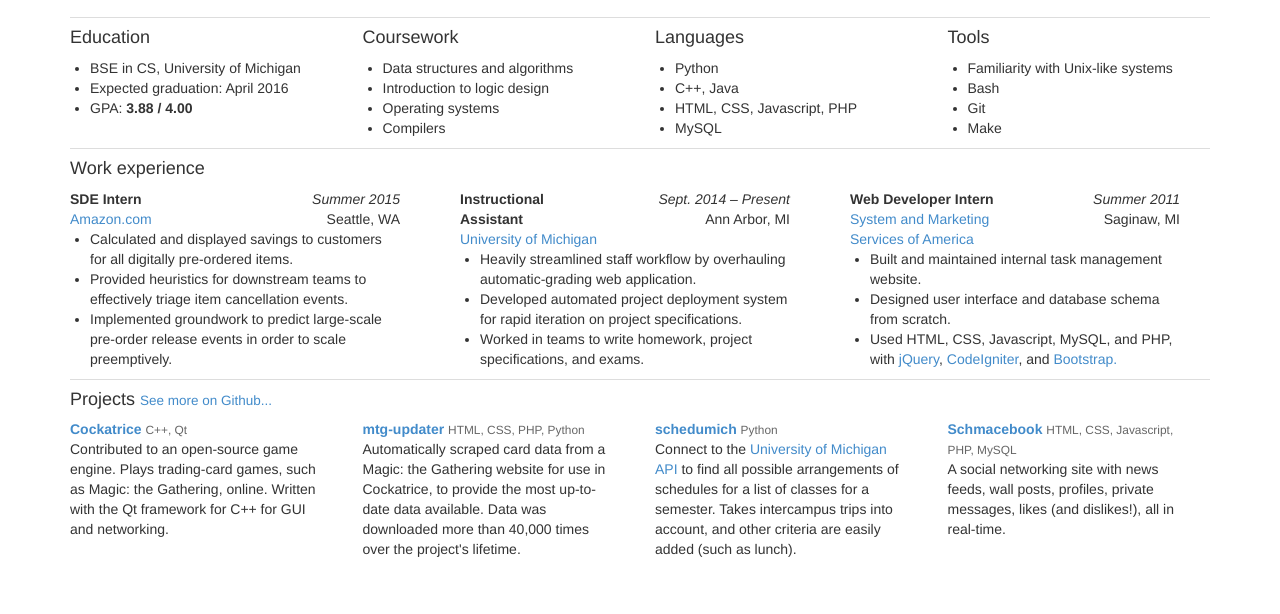
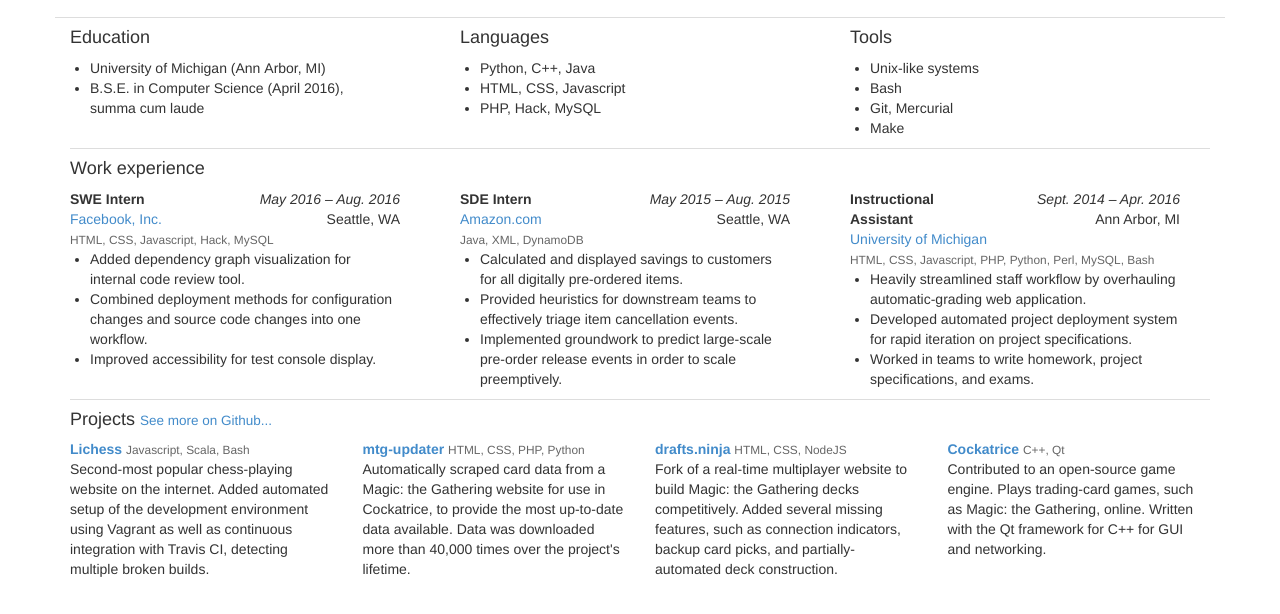
Before and after one commit to arxanas/resume, a plain HTML site: page index.html in a window 1280 px wide. Shown: the part 148-762 px from the top of the page. Drawn offline with Linux system fonts and the light colour scheme.

Commit message:
Update for August 2016
This includes the Facebook internship, as well as updates my
open-source projects.

```diff
--- a/css/resume.css
+++ b/css/resume.css
@@ -41,9 +41,18 @@
      * to override the column width when in print view, i.e. class="col-md-6
      * col-print-12."
      */
-    .col-print-6, .col-print-12 {
+    .col-print-3, .col-print-4, .col-print-5, .col-print-6, .col-print-12 {
         padding-left: 15px;
         padding-right: 15px;
+    }
+    .col-print-3 {
+        width: 25%;
+    }
+    .col-print-4 {
+        width: 33%;
+    }
+    .col-print-5 {
+      width: 41.6%;
     }
     .col-print-6 {
         width: 50%;
@@ -63,12 +72,6 @@
 
 .info-section {
     border-top: solid #DDDDDD 1px;
-}
-
-.skills-blurb {
-    position: relative;
-    top: -15px;
-    margin-bottom: -15px;
 }
 
 .job {
--- a/index.html
+++ b/index.html
@@ -65,90 +65,44 @@
   </header>
 
   <!-- Info -->
-  <div class="info-section">
-    <div class="row">
+  <div class="info-section row">
     <!-- Education -->
-      <div class="col-md-6 col-print-12 print-no-collapse">
-        <!-- Large screens -->
-        <div class="row">
-          <!-- Education -->
-          <section class="col-xs-6">
+    <div class="col-md-4 col-print-4 print-no-collapse">
       <header>
         <h4>Education</h4>
       </header>
       <ul>
-              <li>BSE in CS, University of Michigan</li>
-              <li>Expected graduation: April 2016</li>
-              <li>GPA:&nbsp;<strong>3.88&nbsp;/&nbsp;4.00</strong></li>
+        <li>University of Michigan (Ann&nbsp;Arbor,&nbsp;MI)</li>
+        <li>B.S.E. in Computer Science (April&nbsp;2016), summa&nbsp;cum&nbsp;laude</li>
       </ul>
-          </section>
-
-          <!-- Coursework -->
-          <section class="col-xs-6">
-            <header>
-              <h4>Coursework</h4>
-            </header>
-            <ul>
-              <li>Data structures and algorithms</li>
-              <li>Introduction to logic design</li>
-              <li>Operating systems</li>
-              <li>Compilers</li>
-            </ul>
-          </section>
-        </div>
     </div>
 
-      <!-- Skills -->
-      <div class="col-md-6 col-print-12">
-        <!-- Text snippet (print) -->
-        <div class="row visible-print skills-blurb">
-          <div class="col-md-12">
-            <header>
-              <h4>Skills</h4>
-            </header>
-
-            <ul>
-              <li>Familiar with full-stack web application development: HTML,
-                CSS, Javascript, jQuery, PHP, MySQL.</li>
-              <li>Strong knowledge of Python. Familiar with C++ and Java.</li>
-              <li>Comfortable working in Unix-like environments on the command
-                line.</li>
-            </ul>
-          </div>
-        </div>
-
-        <!-- List (web) -->
-        <div class="row hidden-print">
     <!-- Languages -->
-          <section class="col-xs-6">
+    <div class="col-md-4 col-print-4 print-no-collapse">
       <header>
         <h4>Languages</h4>
       </header>
 
       <ul>
-              <li>Python</li>
-              <li>C++, Java</li>
-              <li>HTML, CSS, Javascript, PHP</li>
-              <li>MySQL</li>
+        <li>Python, C++, Java</li>
+        <li>HTML, CSS, Javascript</li>
+        <li>PHP, Hack, MySQL</li>
       </ul>
-          </section>
+    </div>
 
     <!-- Tools -->
-          <section class="col-xs-6">
+    <section class="col-md-4 col-print-4 print-no-collapse">
       <header>
         <h4>Tools</h4>
       </header>
 
       <ul>
-              <li>Familiarity with Unix-like systems</li>
+        <li>Unix-like systems</li>
         <li>Bash</li>
-              <li>Git</li>
+        <li>Git, Mercurial</li>
         <li>Make</li>
       </ul>
     </section>
-        </div>
-      </div>
-    </div>
   </div>
 
   <!-- Work experience -->
@@ -157,10 +111,40 @@
       <h4>Work experience</h4>
     </header>
     <div class="row">
-      <!-- Internship -->
+      <!-- Facebook internship -->
       <div class="col-md-4">
-        <div class="job">
-          <div class="row">
+        <section class="job">
+          <header class="row">
+            <div class="col-xs-6">
+              <div class="job-description">SWE Intern</div>
+              <div class="job-employer">
+                <a href="http://www.facebook.com">Facebook, Inc.</a>
+              </div>
+            </div>
+            <div class="col-xs-6">
+              <div class="job-date hidden-print">May 2016 &ndash; Aug. 2016</div>
+              <div class="job-date visible-print">May 2016 &ndash; August 2016</div>
+              <div class="job-location">Seattle, WA</div>
+            </div>
+            <div class="col-xs-12">
+              <small class="languages">HTML, CSS, Javascript, Hack, MySQL</small>
+            </div>
+          </header>
+
+          <ul>
+            <li>Added dependency graph visualization for internal code review
+              tool.</li>
+            <li>Combined deployment methods for configuration changes and
+              source code changes into one workflow.</li>
+            <li>Improved accessibility for test console display.</li>
+          </ul>
+        </section>
+      </div>
+
+      <!-- Amazon internship -->
+      <div class="col-md-4">
+        <section class="job">
+          <header class="row">
             <div class="col-xs-6">
               <div class="job-description">SDE Intern</div>
               <div class="job-employer">
@@ -168,10 +152,14 @@
               </div>
             </div>
             <div class="col-xs-6">
-              <div class="job-date">Summer 2015</div>
+              <div class="job-date hidden-print">May 2015 &ndash; Aug. 2015</div>
+              <div class="job-date visible-print">May 2015 &ndash; August 2015</div>
               <div class="job-location">Seattle, WA</div>
             </div>
+            <div class="col-xs-12">
+              <small class="languages">Java, XML, DynamoDB</small>
             </div>
+          </header>
 
           <ul>
             <li>Calculated and displayed savings to customers for all digitally
@@ -181,13 +169,13 @@
             <li>Implemented groundwork to predict large-scale pre-order release
               events in order to scale preemptively.</li>
           </ul>
-        </div>
+        </section>
       </div>
 
       <!-- IA job -->
       <div class="col-md-4">
-        <div class="job">
-          <div class="row">
+        <section class="job">
+          <header class="row">
             <div class="col-xs-6">
               <div class="job-description">Instructional Assistant</div>
               <div class="job-employer">
@@ -195,11 +183,14 @@
               </div>
             </div>
             <div class="col-xs-6">
-              <div class="job-date hidden-print">Sept. 2014 &ndash; Present</div>
-              <div class="job-date visible-print">September 2014 &ndash; Present</div>
+              <div class="job-date hidden-print">Sept. 2014 &ndash; Apr. 2016</div>
+              <div class="job-date visible-print">September 2014 &ndash; April 2016</div>
               <div class="job-location">Ann Arbor, MI</div>
             </div>
+            <div class="col-xs-12">
+              <small class="languages">HTML, CSS, Javascript, PHP, Python, Perl, MySQL, Bash</small>
             </div>
+          </header>
 
           <ul>
             <li>Heavily streamlined staff workflow by overhauling
@@ -209,35 +200,7 @@
             <li>Worked in teams to write homework, project specifications, and
               exams.</li>
           </ul>
-        </div>
-      </div>
-
-      <!-- SAMSA internship -->
-      <div class="col-md-4">
-        <div class="job">
-          <div class="row">
-            <div class="col-xs-6">
-              <div class="job-description">Web Developer Intern</div>
-              <div class="job-employer">
-                  <a href="http://www.samsa.com/">System and Marketing Services of America</a>
-              </div>
-            </div>
-            <div class="col-xs-6">
-              <div class="job-date">Summer 2011</div>
-              <div class="job-location">Saginaw, MI</div>
-            </div>
-          </div>
-
-          <ul>
-            <li>Built and maintained internal task management website.</li>
-            <li>Designed user interface and database schema from scratch.</li>
-            <li class="hidden-print">Used HTML, CSS, Javascript, MySQL, and PHP, with
-            <a href="http://jquery.com/">jQuery</a>,
-            <a href="http://ellislab.com/codeigniter">CodeIgniter</a>, and
-            <a href="http://getbootstrap.com/">Bootstrap.</a>
-            </li>
-          </ul>
-        </div>
+        </section>
       </div>
     </div>
   </section>
@@ -257,8 +220,49 @@
     </header>
 
     <div class="row">
-      <div class="col-md-3">
-        <section class="project">
+      <section class="project col-md-3">
+        <header class="hidden-print">
+          <b><a href="http://github.com/ornicar/lila">Lichess</a></b>
+          <small class="languages">Javascript, Scala, Bash</small>
+        </header>
+        <header class="visible-print">
+          <b><a href="http://github.com/ornicar/lila">Lichess</a></b>
+          <small class="languages">HTML, CSS, Javascript, Scala, Bash</small>
+        </header>
+        <p>
+        Second-most popular chess-playing website on the internet. Added
+        automated setup of the development environment using Vagrant as well
+        as continuous integration with Travis CI, detecting multiple broken
+        builds.
+        </p>
+      </section>
+
+      <section class="project col-md-3">
+        <header>
+          <b><a href="http://github.com/arxanas/mtg-updater">mtg-updater</a></b>
+          <small class="languages">HTML, CSS, PHP, Python</small>
+        </header>
+        <p>
+        Automatically scraped card data from a Magic: the Gathering website
+        for use in Cockatrice, to provide the most up-to-date data available.
+        Data was downloaded more than 40,000 times over the project's lifetime.
+        </p>
+      </section>
+
+      <section class="project col-md-3">
+        <header>
+          <b><a href="http://github.com/arxanas/drafts.ninja">drafts.ninja</a></b>
+          <small class="languages">HTML, CSS, NodeJS</small>
+        </header>
+        <p>
+        Fork of a real-time multiplayer website to build Magic: the Gathering
+        decks competitively. Added several missing features, such as
+        connection indicators, backup card picks, and partially-automated
+        deck construction.
+        </p>
+      </section>
+
+      <section class="project col-md-3">
         <header>
           <b><a href="http://github.com/arxanas/Cockatrice">Cockatrice</a></b>
           <small class="languages">C++, Qt</small>
@@ -270,46 +274,6 @@
         </p>
       </section>
     </div>
-      <div class="col-md-3">
-        <section class="project">
-          <header>
-            <b><a href="http://github.com/arxanas/mtg-updater">mtg-updater</a></b>
-            <small class="languages">HTML, CSS, PHP, Python</small>
-          </header>
-          <p>
-          Automatically scraped card data from a Magic: the Gathering website
-          for use in Cockatrice, to provide the most up-to-date data available.
-          Data was downloaded more than 40,000 times over the project's lifetime.
-          </p>
-        </section>
-      </div>
-      <div class="col-md-3">
-        <section class="project">
-          <header>
-            <b><a href="http://github.com/arxanas/schedumich">schedumich</a></b>
-            <small class="languages">Python</small>
-          </header>
-          <p>
-          Connect to the <a href="http://developer.it.umich.edu/">University of
-          Michigan API</a> to find all possible arrangements of schedules for a
-          list of classes for a semester. Takes intercampus trips into account,
-          and other criteria are easily added (such as lunch).
-          </p>
-        </section>
-      </div>
-      <div class="col-md-3">
-        <section class="project">
-          <header>
-            <b><a href="http://github.com/arxanas/schmacebook">Schmacebook</a></b>
-            <small class="languages">HTML, CSS, Javascript, PHP, MySQL</small>
-          </header>
-          <p>
-          A social networking site with news feeds, wall posts, profiles, private
-          messages, likes (and dislikes!), all in real-time.
-          </p>
-        </section>
-      </div>
-    </div>
   </section>
 </div>
 </body>
```
Lines whose indentation alone changed are shown as unchanged.
